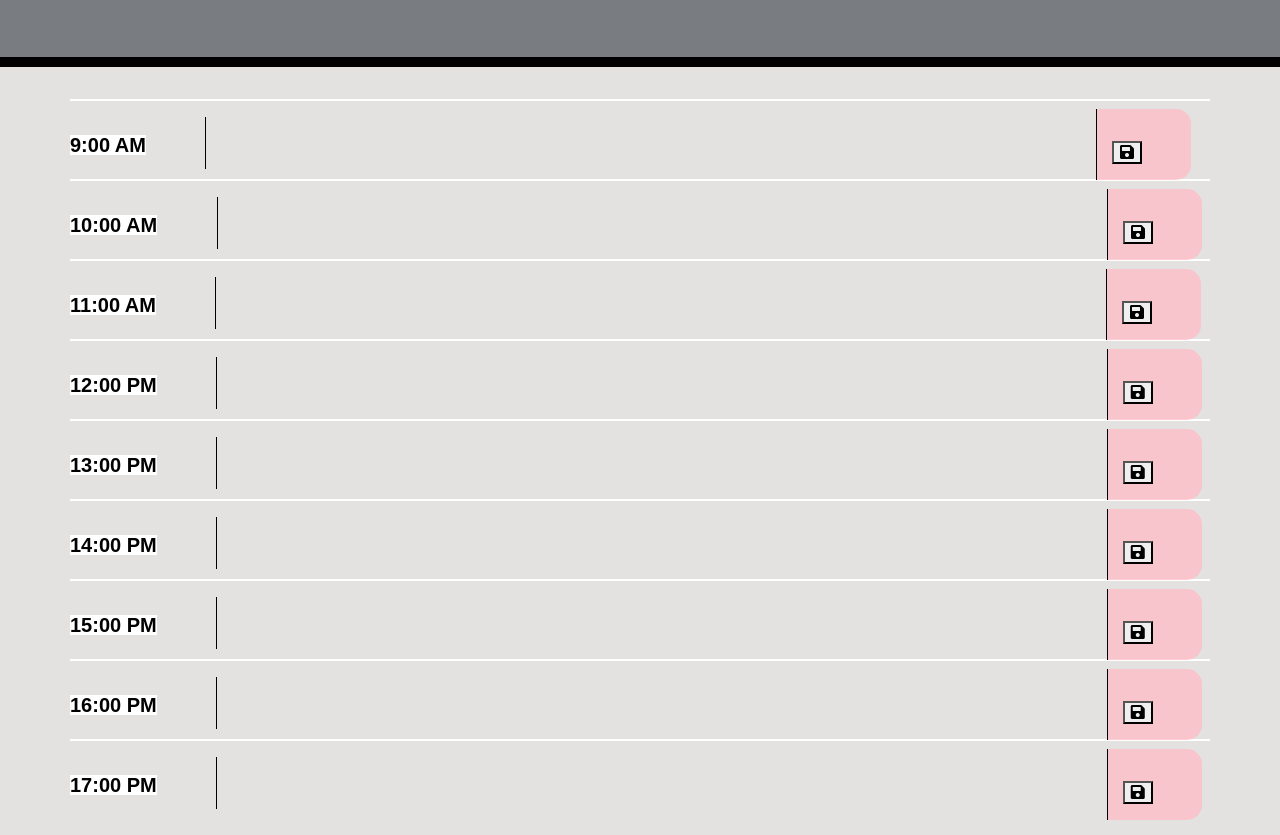
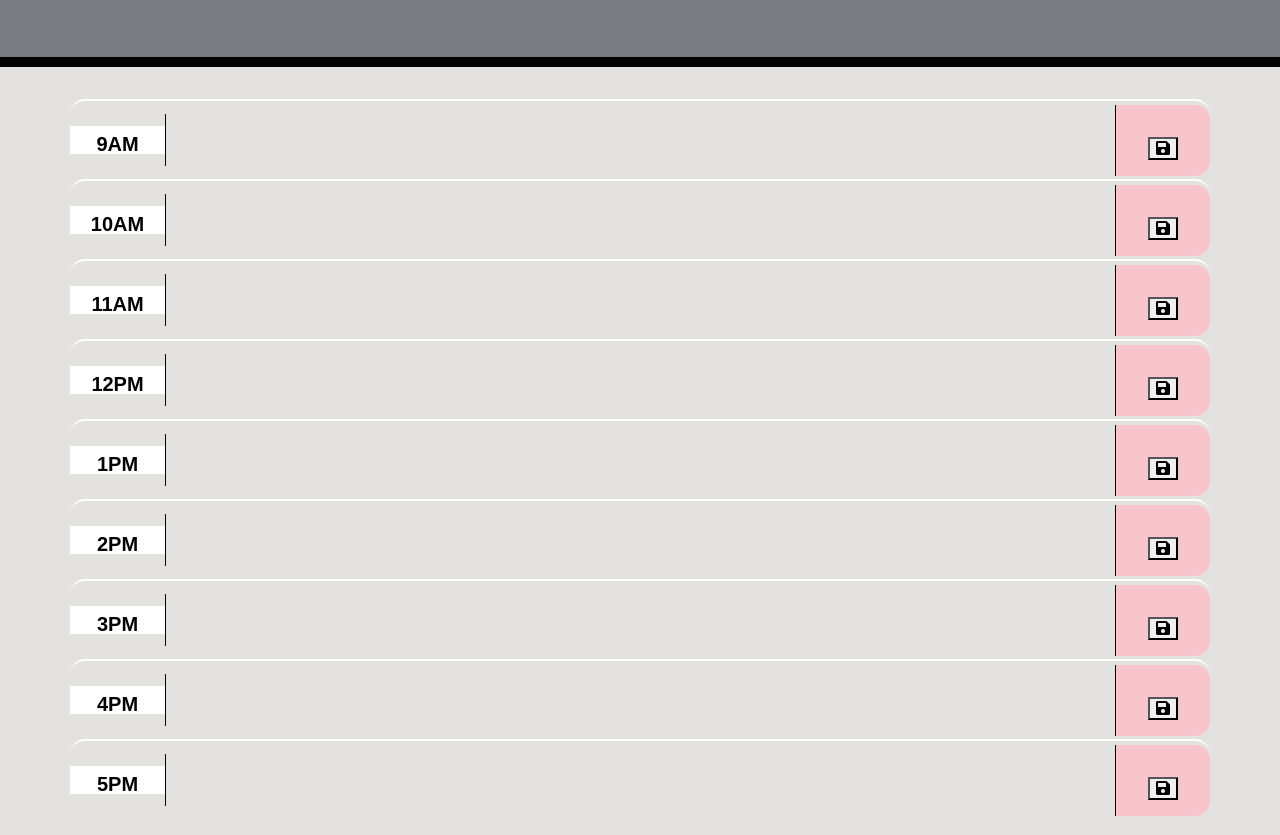
Before and after one commit to KingJessie/Plan-It, a plain HTML site: page index.html in a window 1280 px wide. Shown: the part 247-1082 px from the top of the page. Drawn offline with nearby package versions, Linux system fonts and the light colour scheme; a web font is replaced by a local one.

Commit message:
Updated HTML file to align row

```diff
--- a/index.html
+++ b/index.html
@@ -29,88 +29,79 @@
     <div class="container">
       <!-- Timeblocks go here -->
 
-      <div class="row">
-        <div class="hour col-xs-2" id="9am">9:00 AM</div>
-        <div class="col-md-8 col-lg-10" id="9_textarea">
-          <textarea class="col-md-8 col-lg-10"> </textarea>
+        <div class="row time-block" id="9">
+          <div class="col-1 hour pt-2">9AM</div>
+          <textarea class="col-10 textArea"></textarea>
+          <div class="saveBtn col-md-2 col-lg-1" id="btn-9">
+            <button class="9am"><i class="fas fa-save"></i></button>
+          </div>
         </div>
-        <div class="saveBtn col-md-2 col-lg-1" id="btn-9">
-          <button class="9"><i class="fas fa-save"></i></button>
+
+        <div class="row time-block" id="10">
+          <div class="col-1 hour pt-2">10AM</div>
+          <textarea class="col-10 textArea"></textarea>
+          <div class="saveBtn col-md-2 col-lg-1" id="btn-10">
+            <button class="10am"><i class="fas fa-save"></i></button>
+          </div>
+        </div>
+
+        <div class="row time-block" id="11">
+          <div class="col-1 hour pt-2">11AM</div>
+          <textarea class="col-10 textArea"></textarea>
+          <div class="saveBtn col-md-2 col-lg-1" id="btn-11">
+            <button class="11am"><i class="fas fa-save"></i></button>
+          </div>
+        </div>
+
+        <div class="row time-block" id="12">
+          <div class="col-1 hour pt-2" value="12PM">12PM</div>
+          <textarea class="col-10 textArea"></textarea>
+          <div class="saveBtn col-md-2 col-lg-1" id="btn-12">
+            <button class="12pm"><i class="fas fa-save"></i></button>
+          </div>
+        </div>
+
+        <div class="row time-block" id="13">
+          <div class="col-1 hour pt-2">1PM</div>
+          <textarea class="col-10 textArea"></textarea>
+          <div class="saveBtn col-md-2 col-lg-1" id="btn-1">
+            <button class="1pm"><i class="fas fa-save"></i></button>
+          </div>
+        </div>
+
+        <div class="row time-block" id="14">
+          <div class="col-1 hour pt-2">2PM</div>
+          <textarea class="col-10 textArea"></textarea>
+          <div class="saveBtn col-md-2 col-lg-1" id="btn-2">
+            <button class="2pm"><i class="fas fa-save"></i></button>
+          </div>
+        </div>
+
+        <div class="row time-block" id="15">
+          <div class="col-1 hour pt-2">3PM</div>
+          <textarea class="col-10 textArea"></textarea>
+          <div class="saveBtn col-md-2 col-lg-1" id="btn-3">
+            <button class="3pm"><i class="fas fa-save"></i></button>
+          </div>
+        </div>
+
+        <div class="row time-block" id="16">
+          <div class="col-1 hour pt-2">4PM</div>
+          <textarea class="col-10 textArea"></textarea>
+          <div class="saveBtn col-md-2 col-lg-1" id="btn-4">
+            <button class="4pm"><i class="fas fa-save"></i></button>
+          </div>
+        </div>
+
+        <div class="row time-block" id="17">
+          <div class="col-1 hour pt-2">5PM</div>
+          <textarea class="col-10 textArea"></textarea>
+          <div class="saveBtn col-md-2 col-lg-1" id="btn-5">
+            <button class="5pm"><i class="fas fa-save"></i></button>
+          </div>
         </div>
       </div>
-      <div class="row">
-        <div class="hour col-xs-2" id="10am">10:00 AM</div>
-        <div class="col-md-8 col-lg-10" id="10_textarea">
-          <textarea class="col-md-8 col-lg-10"> </textarea>
-        </div>
-        <div class="saveBtn col-md-2 col-lg-1" id="btn-10">
-          <button class="10"><i class="fas fa-save"></i></button>
-        </div>
-      </div>
-      <div class="row">
-        <div class="hour col-xs-2" id="11am">11:00 AM</div>
-        <div class="col-md-8 col-lg-10" id="11_textarea">
-          <textarea class="col-md-8 col-lg-10"> </textarea>
-        </div>
-        <div class="saveBtn col-md-2 col-lg-1" id="btn-11">
-          <button class="11"><i class="fas fa-save"></i></button>
-        </div>
-      </div>
-      <div class="row">
-        <div class="hour col-xs-2" id="12pm">12:00 PM</div>
-        <div class="col-md-8 col-lg-10" id="12_textarea">
-          <textarea class="col-md-8 col-lg-10"> </textarea>
-        </div>
-        <div class="saveBtn col-md-2 col-lg-1" id="btn-12">
-          <button class="12"><i class="fas fa-save"></i></button>
-        </div>
-      </div>
-      <div class="row">
-        <div class="hour col-xs-2" id="1pm">13:00 PM</div>
-        <div class="col-md-8 col-lg-10" id="1_textarea">
-          <textarea class="col-md-8 col-lg-10"> </textarea>
-        </div>
-        <div class="saveBtn col-md-2 col-lg-1" id="btn-1">
-          <button class="1"><i class="fas fa-save"></i></button>
-        </div>
-      </div>
-      <div class="row">
-        <div class="hour col-xs-2" id="2pm">14:00 PM</div>
-        <div class="col-md-8 col-lg-10" id="2_textarea">
-          <textarea class="col-md-8 col-lg-10"> </textarea>
-        </div>
-        <div class="saveBtn col-md-2 col-lg-1" id="btn-2">
-          <button class="2"><i class="fas fa-save"></i></button>
-        </div>
-      </div>
-      <div class="row">
-        <div class="hour col-xs-2" id="3pm">15:00 PM</div>
-        <div class="col-md-8 col-lg-10" id="3_textarea">
-          <textarea class="col-md-8 col-lg-10"> </textarea>
-        </div>
-        <div class="saveBtn col-md-2 col-lg-1" id="btn-3">
-          <button class="3"><i class="fas fa-save"></i></button>
-        </div>
-      </div>
-      <div class="row">
-        <div class="hour col-xs-2" id="4pm">16:00 PM</div>
-        <div class="col-md-8 col-lg-10" id="4_textarea">
-          <textarea class="col-md-8 col-lg-10"> </textarea>
-        </div>
-        <div class="saveBtn col-md-2 col-lg-1" id="btn-4">
-          <button class="4"><i class="fas fa-save"></i></button>
-        </div>
-      </div>
-
-      <div class="row">
-        <div class="hour col-xs-2" id="5pm">17:00 PM</div>
-        <div class="col-md-8 col-lg-10" id="5_textarea">
-          <textarea class="col-md-8 col-lg-10"> </textarea>
-        </div>
-        <div class="saveBtn col-md-2 col-lg-1" id="btn-5">
-          <button class="5"><i class="fas fa-save"></i></button>
-        </div>
-      </div>
+      <br>
 
       <script src="https://cdnjs.cloudflare.com/ajax/libs/jquery/3.2.1/jquery.min.js"></script>
       <script src="https://cdnjs.cloudflare.com/ajax/libs/moment.js/2.24.0/moment.min.js"></script>
--- a/script.js
+++ b/script.js
@@ -1,3 +1,3 @@
 
-var currentDate = moment().format("dddd D MMMM YYYY, h:mm:ss a");
-$("#currentDay").text(currentDate);
+  var currentDay = moment().format("dddd D MMMM YYYY, h:mm:ss a");
+  $("#currentDay").text(currentDay);
```
